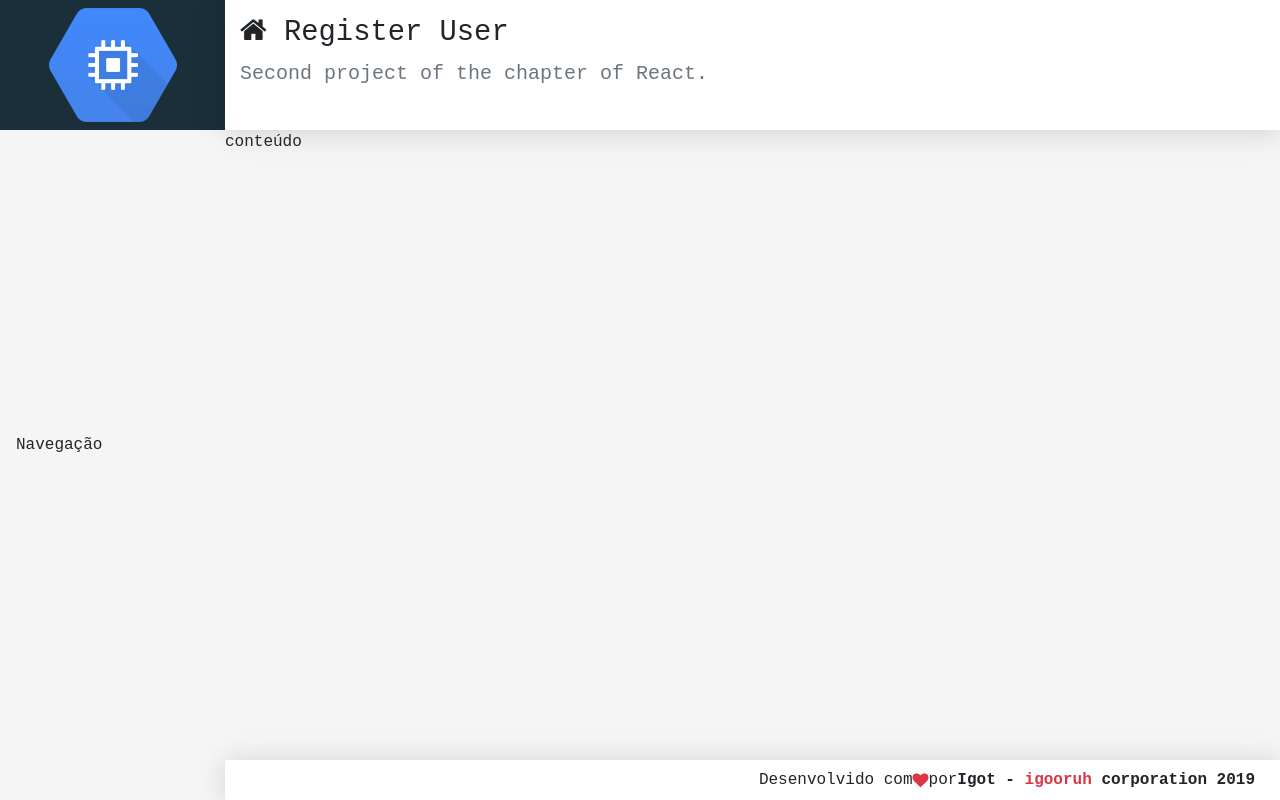
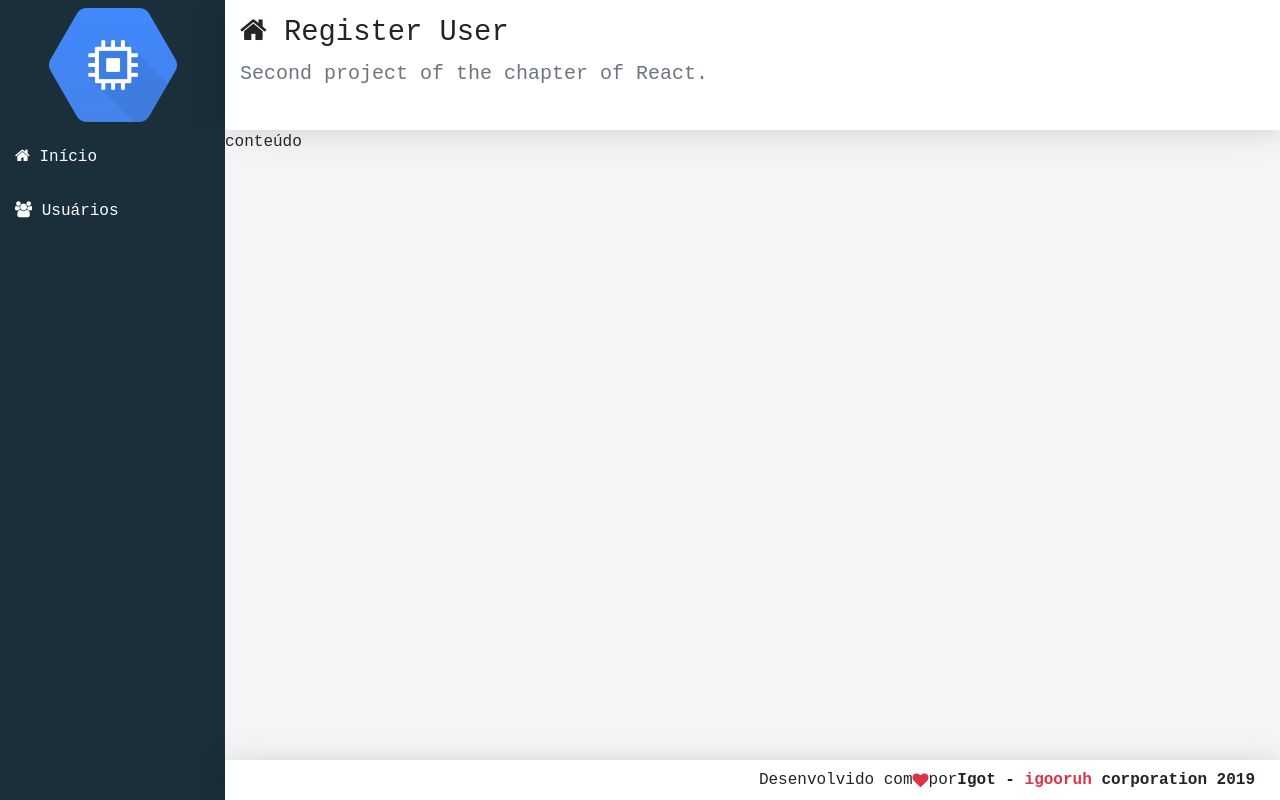
Before and after one commit to igooruh/crud, a React (Create React App) app in the folder frontend/: page / in a window 1280 px wide. Built offline with nearby package versions, Linux system fonts and the light colour scheme.

Commit message:
Add layout in component

```diff
--- a/frontend/src/components/navbar/nav-bar.jsx
+++ b/frontend/src/components/navbar/nav-bar.jsx
@@ -3,4 +3,14 @@
 
 export default props =>
 
-    <aside className='navbar'>Navegação</aside>
+    <aside className='menu-area'>
+        <nav className='menu'>
+            {/* Refactoring at home */}
+            <a href='#/'>
+                <i className='fa fa-home'></i> Início
+            </a>
+            <a href='#/users'>
+                <i className='fa fa-users'></i> Usuários
+            </a>
+        </nav>
+    </aside>
```
